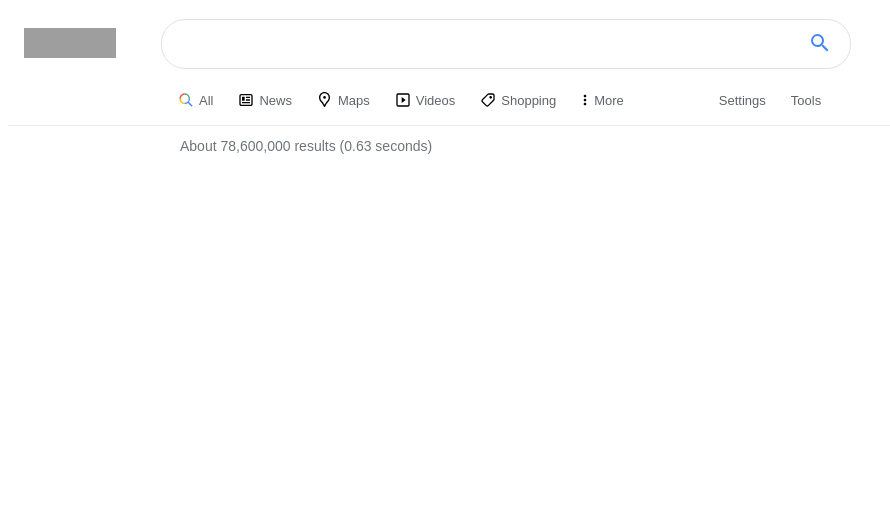
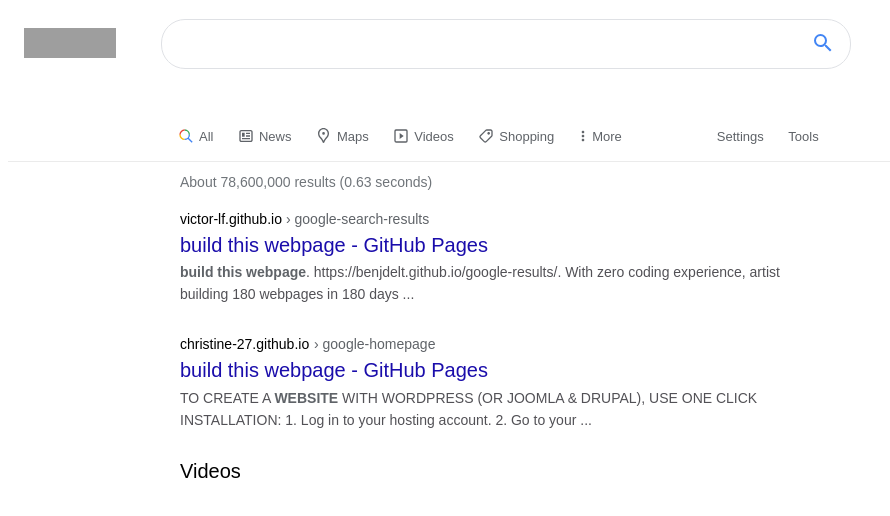
Before and after one commit to rennt704/google-homepage, a plain HTML site: page google-homepage.html in a window 1280 px wide. Shown: the whole page, without its empty margins (0-890 px from the left). Drawn offline with Linux system fonts and the light colour scheme; grey boxes are pictures that could not be loaded.

Commit message:
added two links to webpages and videos header

```diff
--- a/google-homepage.css
+++ b/google-homepage.css
@@ -36,6 +36,8 @@ body {
 textarea {
     display: block;
     background: #fff;
+    font-family: Arial, sans-serif;
+    font: sans-serif;
     top: 30px;
     height: 44px;
     width: 666px;
@@ -46,7 +48,7 @@ textarea {
     border-bottom-left-radius: 24px;
     border: 1px solid #dfe1e5;
     resize: none;
-    font-size: 15px;
+    font-size: 16px;
     line-height: 46px;
     padding-left: 20px;
     box-shadow: none;
@@ -57,7 +59,7 @@ textarea {
     color: #4285f4;
     height: 24px;
     width: 24px;
-    margin-left: -43px;
+    margin-left: -40px;
     margin-top: 12px;
 }
 
@@ -81,7 +83,7 @@ textarea {
 }
 
 .nav-buttons {
-    padding: 10px 15px 4px 5px;
+    padding: 10px 14.5px 4px 5px;
     font-size: 13px;
     color: #5f6368;
 }
@@ -120,3 +122,133 @@ textarea {
     color: #70757a;
     margin-left: 172px;
 }
+
+.link {
+    order: 4;
+    font-family: Arial, sans-serif;
+    font: sans-serif;
+    font-size: 14px;
+    color: black;
+}
+
+.light-grey-text {
+    order: 4;
+    font-family: Arial, sans-serif;
+    font: sans-serif;
+    color: #5f6368;
+    font-size: 14px;
+}
+
+#first-result-light-grey-text {
+    margin-top: -30px;
+    margin-left: 278px;
+}
+
+#first-result-link {
+    margin-left: 172px;
+    margin-top: 7px;
+}
+
+.bold-text {
+    font-family: Arial, sans-serif;
+    font: sans-serif;
+    color: #5f6368;
+    font-size: 14px;
+    font-weight: bold;
+}
+
+strong {
+    font-family: Arial, sans-serif;
+    font: sans-serif;
+    color: #5f6368;
+    font-size: 14px;
+    font-weight: bold;
+}
+
+.normal-text {
+    font-family: Arial, sans-serif;
+    font: sans-serif;
+    color: #525156;
+    font-size: 14px;
+    font-weight: normal;
+}
+
+#first-webpage-title {
+    order: 5;
+    font-family: Arial, sans-serif;
+    font: sans-serif;
+    margin-top: -7px;
+    color: #1a0dab;
+    font-size: 20px;
+    font-weight: normal;
+    margin-left: 172px;
+}
+
+#first-webpage-bold-text {
+    order: 6;
+    margin-left: 172px;
+    margin-top: -13px;
+}
+
+#first-webpage-normal-text {
+    order: 6;
+    margin-left: 298px;
+    margin-top: -30px;
+}
+
+#first-webpage-normal-text2 {
+    order: 6;
+    margin-left: 172px;
+    margin-top: -8px;
+}
+
+#second-result-link {
+    order: 7;
+    margin-left: 172px;
+    margin-top: 20px;
+}
+
+#second-result-light-grey-text {
+    order: 7;
+    margin-top: -30px;
+    margin-left: 306px;
+}
+
+#second-webpage-title {
+    order: 7;
+    font-family: Arial, sans-serif;
+    font: sans-serif;
+    margin-top: -7px;
+    color: #1a0dab;
+    font-size: 20px;
+    font-weight: normal;
+    margin-left: 172px;
+}
+
+#second-webpage-normal-text {
+    order: 8;
+    margin-left: 172px;
+    margin-top: -12px;
+}
+
+#second-webpage-normal-text2 {
+    order: 9;
+    margin-left: 172px;
+    margin-top: -8px;
+}
+
+#video-header {
+    order: 10;
+    font-family: Arial, sans-serif;
+    font: sans-serif;
+    font-weight: normal;
+    font-size: 20px;
+    margin-top: 18px;
+    margin-left: 172px;
+}
+
+.video-container {
+    order: 11;
+    display: flex;
+    flex-direction: row;
+}
--- a/google-homepage.html
+++ b/google-homepage.html
@@ -24,23 +24,23 @@
             </svg>
             <p id="all-button" class="nav-buttons">All</p>
             <svg class="nav-buttons-icons" focusable="false" viewBox="0 0 24 24">
-                <path d="M12 11h6v2h-6v-2zm-6 6h12v-2H6v2zm0-4h4V7H6v6zm16-7.22v12.44c0 1.54-1.34 2.78-3 2.78H5c-1.64 0-3-1.25-3-2.78V5.78C2 4.26 3.36 3 5 3h14c1.64 0 3 1.25 3 2.78zM19.99 12V5.78c0-.42-.46-.78-1-.78H5c-.54 0-1 .36-1 .78v12.44c0 .42.46.78 1 .78h14c.54 0 1-.36 1-.78V12zM12 9h6V7h-6v2"></path>
+                <path style="fill: #5f6368;" d="M12 11h6v2h-6v-2zm-6 6h12v-2H6v2zm0-4h4V7H6v6zm16-7.22v12.44c0 1.54-1.34 2.78-3 2.78H5c-1.64 0-3-1.25-3-2.78V5.78C2 4.26 3.36 3 5 3h14c1.64 0 3 1.25 3 2.78zM19.99 12V5.78c0-.42-.46-.78-1-.78H5c-.54 0-1 .36-1 .78v12.44c0 .42.46.78 1 .78h14c.54 0 1-.36 1-.78V12zM12 9h6V7h-6v2"></path>
             </svg>
             <p class="nav-buttons">News</p>
             <svg class="nav-buttons-icons" focusable="false" viewBox="0 0 16 16">
-                <path d="M7.503 0c3.09 0 5.502 2.487 5.502 5.427 0 2.337-1.13 3.694-2.26 5.05-.454.528-.906 1.13-1.358 1.734-.452.603-.754 1.508-.98 1.96-.226.452-.377.829-.904.829-.528 0-.678-.377-.905-.83-.226-.451-.527-1.356-.98-1.959-.452-.603-.904-1.206-1.356-1.734C3.132 9.121 2 7.764 2 5.427 2 2.487 4.412 0 7.503 0zm0 1.364c-2.283 0-4.14 1.822-4.14 4.063 0 1.843.86 2.873 1.946 4.177.468.547.942 1.178 1.4 1.79.34.452.596.99.794 1.444.198-.455.453-.992.793-1.445.459-.61.931-1.242 1.413-1.803 1.074-1.29 1.933-2.32 1.933-4.163 0-2.24-1.858-4.063-4.139-4.063zm0 2.734a1.33 1.33 0 11-.001 2.658 1.33 1.33 0 010-2.658"></path>
+                <path style="fill: #5f6368;" d="M7.503 0c3.09 0 5.502 2.487 5.502 5.427 0 2.337-1.13 3.694-2.26 5.05-.454.528-.906 1.13-1.358 1.734-.452.603-.754 1.508-.98 1.96-.226.452-.377.829-.904.829-.528 0-.678-.377-.905-.83-.226-.451-.527-1.356-.98-1.959-.452-.603-.904-1.206-1.356-1.734C3.132 9.121 2 7.764 2 5.427 2 2.487 4.412 0 7.503 0zm0 1.364c-2.283 0-4.14 1.822-4.14 4.063 0 1.843.86 2.873 1.946 4.177.468.547.942 1.178 1.4 1.79.34.452.596.99.794 1.444.198-.455.453-.992.793-1.445.459-.61.931-1.242 1.413-1.803 1.074-1.29 1.933-2.32 1.933-4.163 0-2.24-1.858-4.063-4.139-4.063zm0 2.734a1.33 1.33 0 11-.001 2.658 1.33 1.33 0 010-2.658"></path>
             </svg>
             <p class="nav-buttons">Maps</p>
             <svg class="nav-buttons-icons" focusable="false" viewBox="0 0 24 24">
-                <path d="M10 16.5l6-4.5-6-4.5v9zM5 20h14a1 1 0 0 0 1-1V5a1 1 0 0 0-1-1H5a1 1 0 0 0-1 1v14a1 1 0 0 0 1 1zm14.5 2H5a3 3 0 0 1-3-3V4.4A2.4 2.4 0 0 1 4.4 2h15.2A2.4 2.4 0 0 1 22 4.4v15.1a2.5 2.5 0 0 1-2.5 2.5"></path>
+                <path style="fill: #5f6368;" d="M10 16.5l6-4.5-6-4.5v9zM5 20h14a1 1 0 0 0 1-1V5a1 1 0 0 0-1-1H5a1 1 0 0 0-1 1v14a1 1 0 0 0 1 1zm14.5 2H5a3 3 0 0 1-3-3V4.4A2.4 2.4 0 0 1 4.4 2h15.2A2.4 2.4 0 0 1 22 4.4v15.1a2.5 2.5 0 0 1-2.5 2.5"></path>
             </svg>
             <p class="nav-buttons">Videos</p>
             <svg class="nav-buttons-icons" focusable="false" viewBox="0 0 24 24">
-                <path d="M21.11 2.89A3.02 3.02 0 0 0 18.95 2h-5.8c-.81 0-1.58.31-2.16.89L7.25 6.63 2.9 10.98a3.06 3.06 0 0 0 0 4.32l5.79 5.8a3.05 3.05 0 0 0 4.32.01l8.09-8.1c.58-.58.9-1.34.9-2.16v-5.8c0-.81-.32-1.59-.89-2.16zM20 10.85c0 .28-.12.54-.32.74l-3.73 3.74-4.36 4.36c-.41.41-1.08.41-1.49 0l-2.89-2.9-2.9-2.9a1.06 1.06 0 0 1 0-1.49l8.1-8.1c.2-.2.46-.3.74-.3l5.8-.01A1.05 1.05 0 0 1 20 5.05v5.8zM16 6c1.1 0 2 .9 2 2s-.9 2-2 2-2-.9-2-2 .9-2 2-2"></path>
+                <path style="fill: #5f6368;" d="M21.11 2.89A3.02 3.02 0 0 0 18.95 2h-5.8c-.81 0-1.58.31-2.16.89L7.25 6.63 2.9 10.98a3.06 3.06 0 0 0 0 4.32l5.79 5.8a3.05 3.05 0 0 0 4.32.01l8.09-8.1c.58-.58.9-1.34.9-2.16v-5.8c0-.81-.32-1.59-.89-2.16zM20 10.85c0 .28-.12.54-.32.74l-3.73 3.74-4.36 4.36c-.41.41-1.08.41-1.49 0l-2.89-2.9-2.9-2.9a1.06 1.06 0 0 1 0-1.49l8.1-8.1c.2-.2.46-.3.74-.3l5.8-.01A1.05 1.05 0 0 1 20 5.05v5.8zM16 6c1.1 0 2 .9 2 2s-.9 2-2 2-2-.9-2-2 .9-2 2-2"></path>
             </svg>
             <p class="nav-buttons" id="shopping-button">Shopping</p>
             <svg class="nav-buttons-icons" focusable="false" xmlns="http://www.w3.org/2000/svg" viewBox="0 0 24 24">
-                <path d="M12 8c1.1 0 2-.9 2-2s-.9-2-2-2-2 .9-2 2 .9 2 2 2zm0 2c-1.1 0-2 .9-2 2s.9 2 2 2 2-.9 2-2-.9-2-2-2zm0 6c-1.1 0-2 .9-2 2s.9 2 2 2 2-.9 2-2-.9-2-2-2z"></path>
+                <path style="fill: #5f6368;" d="M12 8c1.1 0 2-.9 2-2s-.9-2-2-2-2 .9-2 2 .9 2 2 2zm0 2c-1.1 0-2 .9-2 2s.9 2 2 2 2-.9 2-2-.9-2-2-2zm0 6c-1.1 0-2 .9-2 2s.9 2 2 2 2-.9 2-2-.9-2-2-2z"></path>
             </svg>
             <p class="nav-buttons" id="more-button">More</p>
             <p id="settings-button" class="nav-buttons">Settings</p>
@@ -48,5 +48,22 @@
         </nav>
         <div></div>
             <p id="result-count">About 78,600,000 results (0.63 seconds) </p>
+        <div></div>
+            <p class="link" id="first-result-link">victor-lf.github.io</p>
+            <p class="light-grey-text" id="first-result-light-grey-text">› google-search-results</p>
+            <br>
+            <h3 id="first-webpage-title">build this webpage - GitHub Pages</h3>
+            <p id="first-webpage-bold-text" class="bold-text">build this webpage</p>
+            <p id="first-webpage-normal-text" class="normal-text">. https://benjdelt.github.io/google-results/. With zero coding experience, artist</p>
+            <p id="first-webpage-normal-text2" class="normal-text">building 180 webpages in 180 days ...</p>
+        <div></div>
+            <p class="link" id="second-result-link">christine-27.github.io</p>
+            <p class="light-grey-text" id="second-result-light-grey-text">› google-homepage</p>
+            <br>
+            <h3 id="second-webpage-title">build this webpage - GitHub Pages</h3>
+            <p id="second-webpage-normal-text" class="normal-text">TO CREATE A <strong>WEBSITE</strong> WITH WORDPRESS (OR JOOMLA & DRUPAL), USE ONE CLICK </p>
+            <p id="second-webpage-normal-text2" class="normal-text">INSTALLATION: 1. Log in to your hosting account. 2. Go to your ...</p>
+        <div></div>
+            <h2 id="video-header">Videos</h2>
     </body>
 </html>
```
